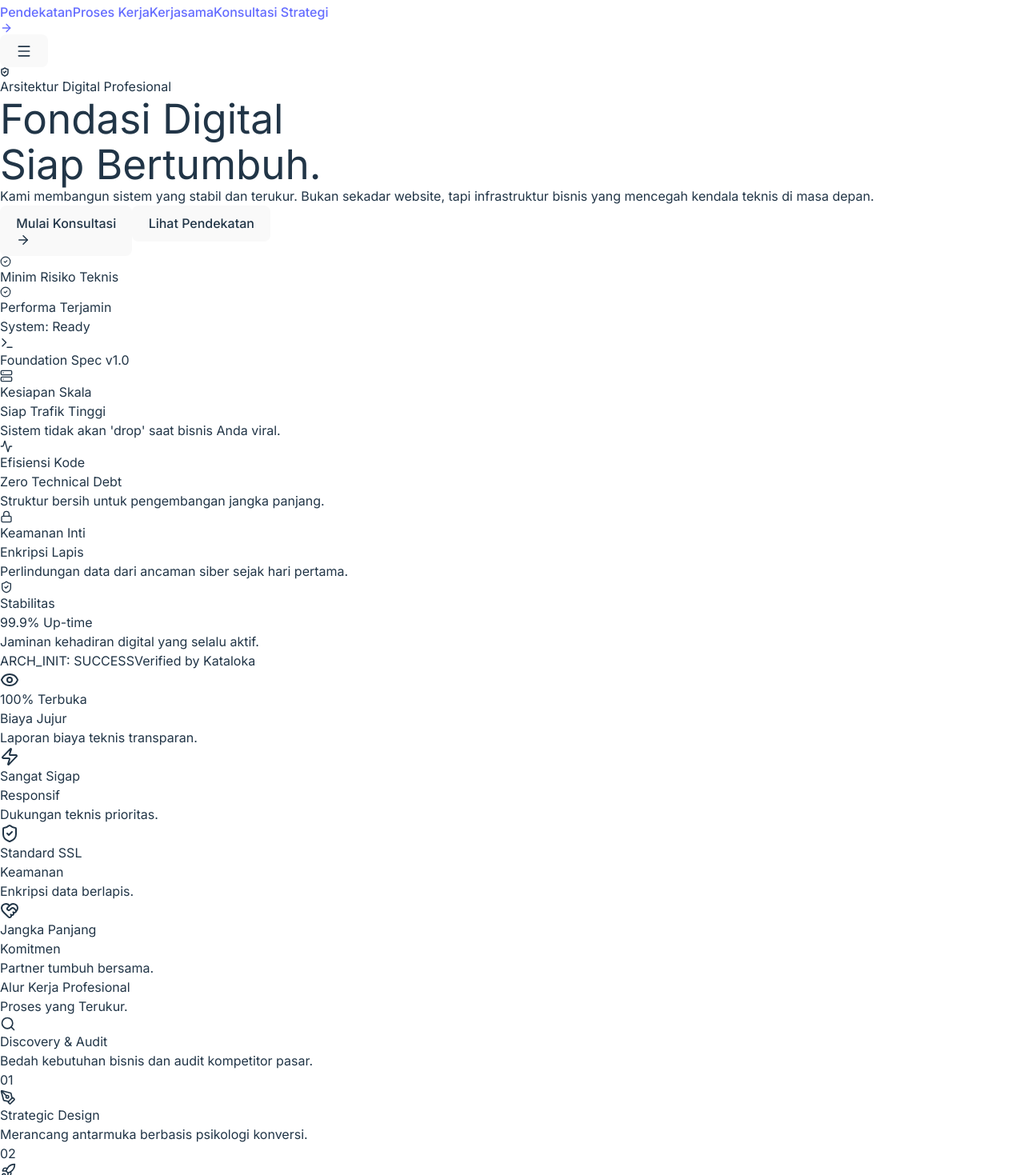
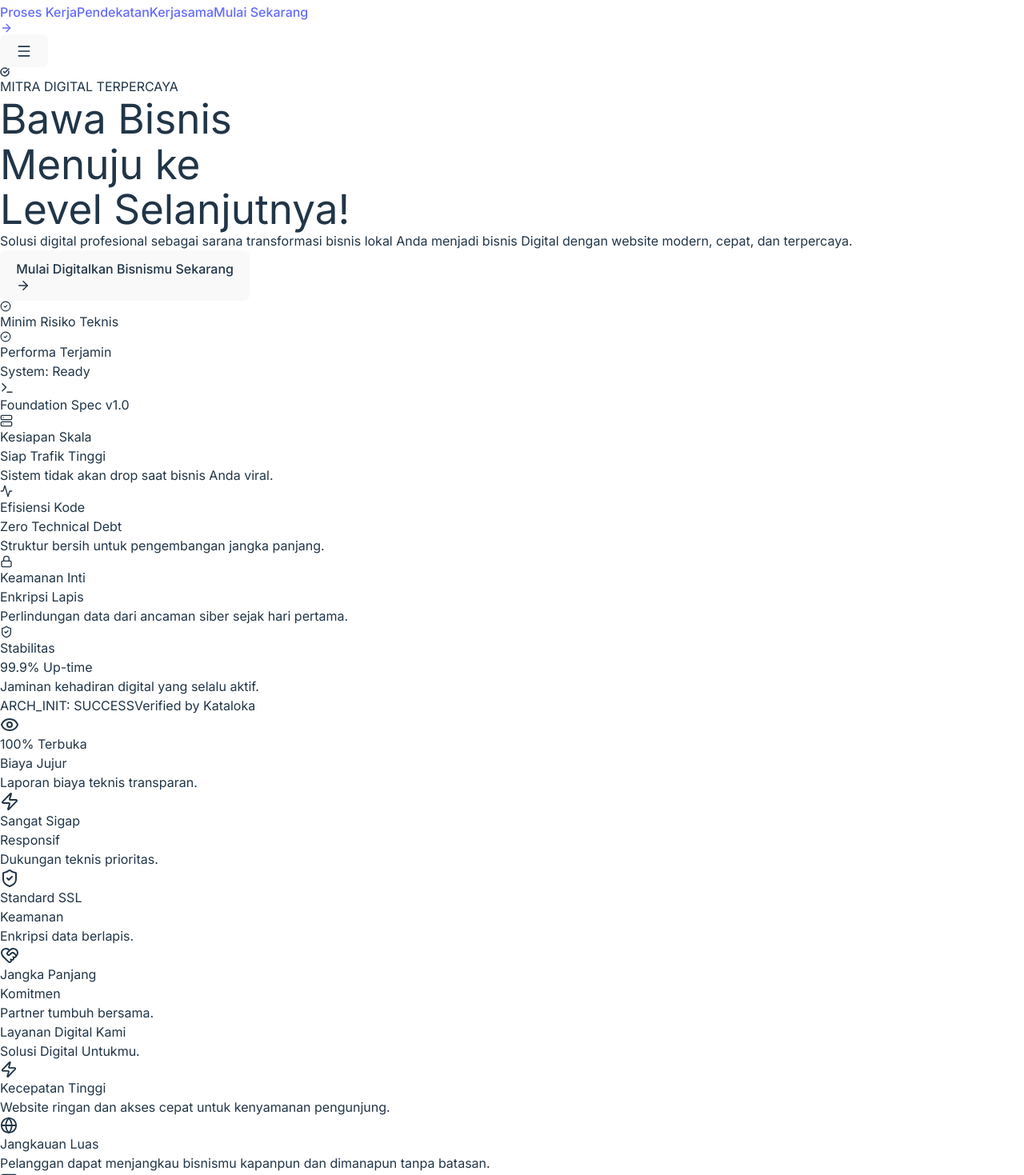
Before and after one commit to kataloka-id/squat-fe, a React (Vite) app: page / in a window 1280 px wide. Shown: the part 21-1490 px from the top of the page at 80% size. Built offline with nearby package versions, Linux system fonts and the light colour scheme.

Commit message:
KL-18 feat(web): landing page

```diff
--- a/src/App.tsx
+++ b/src/App.tsx
@@ -7,6 +7,7 @@ import Workflow from './components/Workflow';
 import Features from './components/Features';
 import Pricing from './components/Pricing';
 import FinalCTA from './components/FinalCTA';
+import Benefits from "@/src/components/Benefits.tsx";
 
 const App: React.FC = () => {
   return (
@@ -15,7 +16,8 @@ const App: React.FC = () => {
       <main className="flex-grow">
         <Hero />
         <Commitments />
-        <Workflow />
+                <Benefits />
+                        <Workflow />
         <Features />
         <Pricing />
         <FinalCTA />
--- /dev/null
+++ b/src/components/Benefits.tsx
@@ -0,0 +1,71 @@
+
+import React from 'react';
+import {Zap, Target, Layout, Smartphone, Lock, BarChart3, Globe, Monitor} from 'lucide-react';
+
+interface FeatureCardProps {
+    icon: React.ReactNode;
+    title: string;
+    description: string;
+}
+
+const FeatureCard: React.FC<FeatureCardProps> = ({ icon, title, description }) => {
+    return (
+        <div className="bg-white p-8 rounded-[24px] flex flex-col items-start gap-5 transition-all duration-300 hover:shadow-xl hover:shadow-sky-100/30 group border border-gray-100 hover:border-sky-100">
+            <div className="w-12 h-12 bg-sky-50 text-sky-500 rounded-xl flex items-center justify-center shadow-sm group-hover:bg-sky-500 group-hover:text-white transition-all duration-300">
+                {icon}
+            </div>
+            <div className="space-y-2">
+                <h3 className="text-xl font-bold tracking-tight text-gray-900">{title}</h3>
+                <p className="text-gray-500 leading-relaxed text-sm">
+                    {description}
+                </p>
+            </div>
+        </div>
+    );
+};
+
+const Features: React.FC = () => {
+    const features = [
+        {
+            icon: <Zap size={22} />,
+            title: "Kecepatan Tinggi",
+            description: "Website ringan dan akses cepat untuk kenyamanan pengunjung."
+        },
+        {
+            icon: <Globe size={22} />,
+            title: "Jangkauan Luas",
+            description: "Pelanggan dapat menjangkau bisnismu kapanpun dan dimanapun tanpa batasan."
+        },
+        {
+            icon: <Monitor size={22} />,
+            title: "Desain Responsif",
+            description: "Tampilan dan fungsi yang dapat digunakan di berbagai macam jenis perangkat seperti PC, Smartphone, dan Tablet."
+        }
+    ];
+
+    return (
+        <section id="benefits" className="py-16 lg:py-24 bg-white border-gray-50">
+            <div className="container mx-auto px-4 lg:px-20">
+                <div className="max-w-3xl mb-12">
+                    <div className="text-sky-600 font-bold uppercase tracking-widest text-[10px] mb-2">Layanan Digital Kami</div>
+                    <h2 className="text-3xl lg:text-4xl font-black tracking-tight text-gray-900 leading-tight">
+                        Solusi Digital Untukmu.
+                    </h2>
+                </div>
+
+                <div className="grid grid-cols-1 md:grid-cols-2 lg:grid-cols-3 gap-6">
+                    {features.map((feature, index) => (
+                        <FeatureCard
+                            key={index}
+                            icon={feature.icon}
+                            title={feature.title}
+                            description={feature.description}
+                        />
+                    ))}
+                </div>
+            </div>
+        </section>
+    );
+};
+
+export default Features;
--- a/src/components/FinalCTA.tsx
+++ b/src/components/FinalCTA.tsx
@@ -23,9 +23,7 @@ const FinalCTA: React.FC = () => {
                 <MessageSquare size={24} />
                 Hubungi WhatsApp
               </button>
-              <button className="w-full sm:w-auto bg-transparent border border-white/20 hover:bg-white/5 text-white px-10 py-5 rounded-2xl font-bold text-lg transition-all">
-                Cek Ketersediaan Slot
-              </button>
+
             </div>
           </div>
         </div>
--- a/src/components/Hero.tsx
+++ b/src/components/Hero.tsx
@@ -1,6 +1,6 @@
 
 import React from 'react';
-import { ShieldCheck, ArrowRight, CheckCircle2, Terminal, Server, Activity, Lock } from 'lucide-react';
+import {ShieldCheck, ArrowRight, CheckCircle2, Terminal, Server, Activity, Lock, CheckCircle} from 'lucide-react';
 
 const Hero: React.FC = () => {
   return (
@@ -13,29 +13,31 @@ const Hero: React.FC = () => {
         {/* Left: Value Proposition */}
         <div className="flex-1 text-center lg:text-left space-y-6 max-w-2xl">
           <div className="inline-flex items-center gap-2 px-3 py-1.5 bg-sky-50 text-sky-600 rounded-full font-bold text-[10px] uppercase tracking-widest border border-sky-100">
-            <ShieldCheck size={12} strokeWidth={3} />
-            Arsitektur Digital Profesional
+            <CheckCircle size={12} strokeWidth={3} />
+            MITRA DIGITAL TERPERCAYA
           </div>
 
           <h1 className="text-4xl md:text-5xl lg:text-[62px] font-black leading-[1.05] tracking-tight text-gray-900">
-            Fondasi Digital <br />
+            Bawa Bisnis<br />
+            Menuju ke
+             <br />
             <span className="text-transparent bg-clip-text bg-gradient-to-r from-sky-500 to-blue-600">
-              Siap Bertumbuh.
+              Level Selanjutnya!
             </span>
           </h1>
 
           <p className="text-gray-500 text-base lg:text-lg leading-relaxed max-w-lg mx-auto lg:mx-0">
-            Kami membangun sistem yang stabil dan terukur. Bukan sekadar website, tapi infrastruktur bisnis yang mencegah kendala teknis di masa depan.
+            Solusi digital profesional sebagai sarana transformasi bisnis lokal Anda menjadi bisnis Digital dengan website modern, cepat, dan terpercaya.
           </p>
 
           <div className="flex flex-col sm:flex-row items-center justify-center lg:justify-start gap-3 pt-2">
             <button className="w-full sm:w-auto bg-sky-500 hover:bg-sky-600 text-white px-8 py-4 rounded-xl font-bold text-base shadow-lg shadow-sky-100 transition-all flex items-center justify-center gap-2 group">
-              Mulai Konsultasi
+              Mulai Digitalkan Bisnismu Sekarang
               <ArrowRight size={18} className="group-hover:translate-x-1 transition-transform" />
             </button>
-            <button className="w-full sm:w-auto bg-white border border-gray-200 hover:border-sky-200 hover:bg-sky-50/50 text-gray-600 px-8 py-4 rounded-xl font-bold text-base transition-all">
-              Lihat Pendekatan
-            </button>
+            {/*<button className="w-full sm:w-auto bg-white border border-gray-200 hover:border-sky-200 hover:bg-sky-50/50 text-gray-600 px-8 py-4 rounded-xl font-bold text-base transition-all">*/}
+            {/*  Lihat Pendekatan*/}
+            {/*</button>*/}
           </div>
 
           <div className="flex flex-wrap items-center justify-center lg:justify-start gap-x-6 gap-y-2 text-gray-400 text-[10px] font-bold uppercase tracking-wider">
@@ -83,7 +85,7 @@ const Hero: React.FC = () => {
                     icon: <Server size={16} />,
                     title: "Kesiapan Skala",
                     value: "Siap Trafik Tinggi",
-                    desc: "Sistem tidak akan 'drop' saat bisnis Anda viral."
+                    desc: "Sistem tidak akan drop saat bisnis Anda viral."
                   },
                   {
                     icon: <Activity size={16} />,
--- a/src/components/Navbar.tsx
+++ b/src/components/Navbar.tsx
@@ -18,26 +18,26 @@ const Navbar: React.FC = () => {
     }`}>
       <div className="container mx-auto px-4 lg:px-20 flex items-center justify-between">
         <div className="flex items-center gap-1 group cursor-pointer">
-          <span className="text-2xl font-black tracking-tighter text-gray-900 uppercase">
+          <span className="text-2xl font-black tracking-tighter text-gray-900">
             Kata<span className="text-sky-500">loka</span>
           </span>
         </div>
 
         <div className="hidden md:flex items-center gap-8">
           {[
-            { name: 'Pendekatan', link: '#benefits' },
             { name: 'Proses Kerja', link: '#workflow' },
-            { name: 'Kerjasama', link: '#partnership' }
+              { name: 'Pendekatan', link: '#benefits' },
+                        { name: 'Kerjasama', link: '#partnership' }
           ].map((item) => (
             <a key={item.name} href={item.link} className="text-gray-600 hover:text-sky-500 font-bold text-sm transition-colors">
               {item.name}
             </a>
           ))}
           <a
-            href="#partnership"
+            href="#"
             className="bg-gray-900 hover:bg-sky-600 text-white px-6 py-2.5 rounded-full font-bold text-sm transition-all transform hover:scale-105 active:scale-95 flex items-center gap-2"
           >
-            Konsultasi Strategi
+            Mulai Sekarang
             <ArrowRight size={16} />
           </a>
         </div>
@@ -53,15 +53,16 @@ const Navbar: React.FC = () => {
       {/* Mobile Menu */}
       {isOpen && (
         <div className="absolute top-full left-0 w-full md:hidden bg-white border-b border-gray-100 py-6 px-6 flex flex-col gap-4 shadow-xl animate-in slide-in-from-top-2">
+          <a href="#workflow" className="text-gray-900 font-bold" onClick={() => setIsOpen(false)}>Proses Kerja</a>
           <a href="#benefits" className="text-gray-900 font-bold" onClick={() => setIsOpen(false)}>Pendekatan</a>
-          <a href="#workflow" className="text-gray-900 font-bold" onClick={() => setIsOpen(false)}>Proses Kerja</a>
-          <a href="#partnership" className="text-gray-900 font-bold" onClick={() => setIsOpen(false)}>Kerjasama</a>
+                    <a href="#partnership" className="text-gray-900 font-bold" onClick={() => setIsOpen(false)}>Kerjasama</a>
           <a
             href="#"
-            className="bg-sky-500 text-white px-6 py-4 rounded-2xl font-bold text-center"
+            className="bg-gray-900 text-white px-6 py-4 rounded-2xl font-bold text-center"
+            onClick={() => setIsOpen(false)}
           >
-            Konsultasi Gratis
-          </a>
+            Mulai Sekarang
+                      </a>
         </div>
       )}
     </nav>
--- a/src/components/Pricing.tsx
+++ b/src/components/Pricing.tsx
@@ -27,7 +27,7 @@ const Pricing: React.FC = () => {
                 </h2>
 
                 <p className="text-gray-500 text-lg leading-relaxed">
-                  Kami sedang membangun portofolio eksklusif. Kami memberikan akses penuh ke sistem kami tanpa biaya jasa selama 12 bulan pertama—Anda hanya menanggung biaya teknis (domain/hosting).
+                  Kami sedang membangun portofolio eksklusif. Kami memberikan akses penuh ke sistem kami tanpa biaya jasa selama 12 bulan pertama.
                 </p>
 
                 <div className="grid sm:grid-cols-2 gap-4">
```
